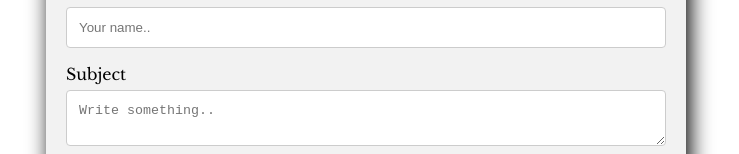
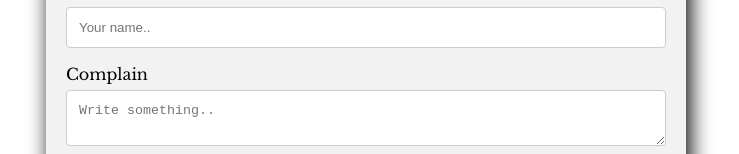
Before and after one commit to darkknight20032001/CARE-FOR-YOU--MEDICAL--2022, a React (Create React App) app: page / in a window 1280 px wide. Both pictures are taken after a click on the button "Add complain". Shown: the part 230-384 px from the top of the page, without its empty margins (274-1013 px from the left). Built offline with nearby package versions, Linux system fonts and the light colour scheme.

Commit message:
Update Complain.js

```diff
--- a/src/Complain/Complain.js
+++ b/src/Complain/Complain.js
@@ -49,7 +49,7 @@ const Complain = () => {
               onChange={(event) => setName(event.target.value)}
             />
 
-            <label htmlFor="subject">Subject</label>
+            <label htmlFor="subject">Complain</label>
             <textarea
               id="subject"
               name="subject"
```
